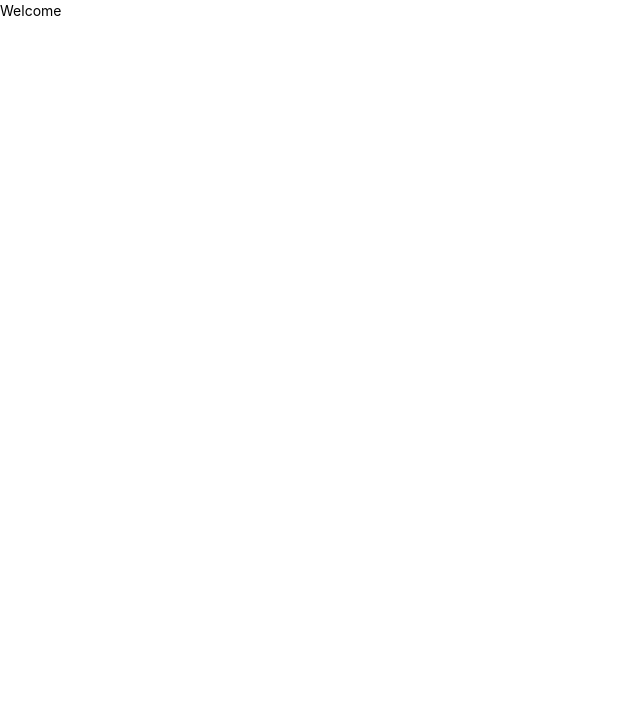
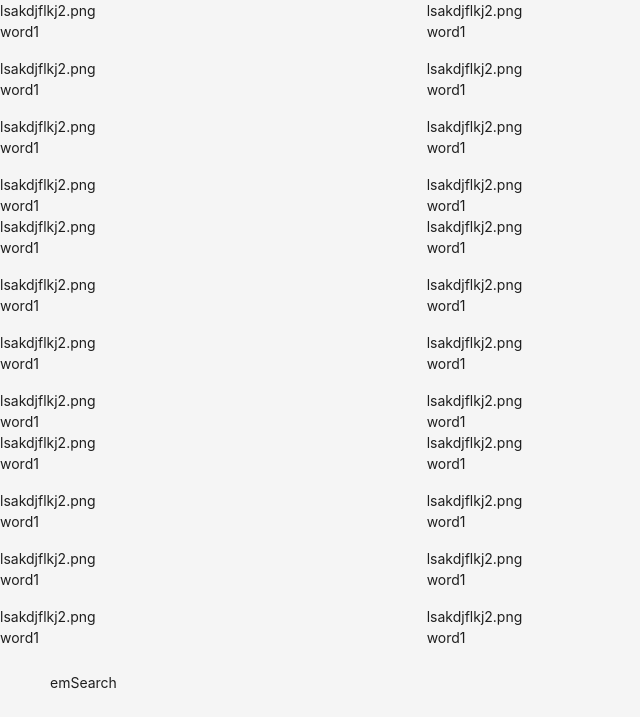
Before and after one commit to emVisible/Celeste, a React (Vite) app: page / in a window 1280 px wide. Shown: the top 728 px of the page, without its empty margins (0-640 px from the left). Built offline with nearby package versions, Linux system fonts and the light colour scheme.

Commit message:
20231230

```diff
--- a/src/App.tsx
+++ b/src/App.tsx
@@ -1,9 +1,16 @@
-import Welcome from "@/components/welcome"
-
+import Welcome from '@/components/Welcome'
+import { BrowserRouter, NavLink, Route, Routes } from 'react-router-dom'
+import Nav from './views/Nav'
+import Blog from './views/Blog'
+import Ratio from './views/Ratio'
 function App() {
   return (
     <>
-      <Welcome />
+      <Routes>
+        <Route path='' Component={Nav}></Route>
+        <Route path='blog' Component={Blog}></Route>
+        <Route path='ratio' Component={Ratio}></Route>
+      </Routes>
     </>
   )
 }
--- /dev/null
+++ b/src/assets/data.ts
@@ -0,0 +1,22 @@
+const data = [
+  [
+    { name: 'word1', imgUrl: 'lsakdjflkj2.png' },
+    { name: 'word1', imgUrl: 'lsakdjflkj2.png' },
+    { name: 'word1', imgUrl: 'lsakdjflkj2.png' },
+    { name: 'word1', imgUrl: 'lsakdjflkj2.png' },
+  ],
+  [
+    { name: 'word1', imgUrl: 'lsakdjflkj2.png' },
+    { name: 'word1', imgUrl: 'lsakdjflkj2.png' },
+    { name: 'word1', imgUrl: 'lsakdjflkj2.png' },
+    { name: 'word1', imgUrl: 'lsakdjflkj2.png' },
+  ],
+  [
+    { name: 'word1', imgUrl: 'lsakdjflkj2.png' },
+    { name: 'word1', imgUrl: 'lsakdjflkj2.png' },
+    { name: 'word1', imgUrl: 'lsakdjflkj2.png' },
+    { name: 'word1', imgUrl: 'lsakdjflkj2.png' },
+  ],
+]as data[][]
+
+export default data
--- /dev/null
+++ b/src/assets/global.scss
@@ -0,0 +1,15 @@
+$MaskColor: #222f3e;
+.global-transition {
+  transition: 0.3s;
+  -webkit-transition: 0.3s;
+  -moz-transition: 0.3s;
+  -ms-transition: 0.3s;
+  -o-transition: 0.3s;
+}
+.mask-hide {
+  transform: translateY(-100%);
+  -webkit-transform: translateY(-100%);
+  -moz-transform: translateY(-100%);
+  -ms-transform: translateY(-100%);
+  -o-transform: translateY(-100%);
+}
--- a/src/components/Welcome.tsx
+++ b/src/components/Welcome.tsx
@@ -1,13 +1,18 @@
-import { Flex, Grid, Layout, Row } from 'antd'
-import { Component } from 'react'
+import { Row } from 'antd'
+import { SyntheticEvent } from 'react'
 export default () => {
   const render = () => {
     return <h2 className="text-[4rem] italic text-white">Welcome</h2>
   }
 
+  const hide = (event:SyntheticEvent)=>{
+    const target = event.target as HTMLElement
+    target.classList.toggle("mask-hide")
+  }
+
   return (
-    <Row className="w-screen h-screen bg-[#222f3e]">
-      <div className='absolute right-28 bottom-14'>{render()}</div>
+    <Row className="w-screen h-screen bg-[#222f3e] global-transition" onClick={(event)=>{hide(event)}}>
+      <div className='absolute right-28 bottom-14' >{render()}</div>
     </Row>
   )
 }
--- /dev/null
+++ b/src/components/nav/emNav.tsx
@@ -0,0 +1,29 @@
+import data from '@/assets/data'
+import { Col, Flex, Row } from 'antd'
+
+export default () => {
+  return (
+    <article className="flex justify-center flex-1">
+      {data.map((item, index) => {
+        return (
+          <Flex key={index} vertical gap={'middle'} className="flex-1">
+            {item.map((subItem, subIndex) => {
+              return (
+                <Row key={subIndex} className="flex-1 justify-center ">
+                  <Col span={8} className="flex justify-center items-center flex-1 ">
+                    <div>{subItem.imgUrl}</div>
+                    <div>{subItem.name}</div>
+                  </Col>
+                  <Col span={8} className="flex justify-center items-center flex-1 ">
+                    <div>{subItem.imgUrl}</div>
+                    <div>{subItem.name}</div>
+                  </Col>
+                </Row>
+              )
+            })}
+          </Flex>
+        )
+      })}
+    </article>
+  )
+}
--- /dev/null
+++ b/src/components/nav/emSearch.tsx
@@ -0,0 +1,5 @@
+export default ()=>{
+  return <div>
+    emSearch
+  </div>
+}
--- a/src/main.tsx
+++ b/src/main.tsx
@@ -2,7 +2,9 @@ import React from 'react'
 import ReactDOM from 'react-dom/client'
 import App from './App.tsx'
 import { ConfigProvider } from 'antd'
+import { BrowserRouter } from 'react-router-dom'
 import '@/plugins/tailwind/index.scss'
+import '@/assets/global.scss'
 ConfigProvider.config({
   theme: {},
 })
@@ -10,7 +12,9 @@ ConfigProvider.config({
 ReactDOM.createRoot(document.getElementById('root')!).render(
   <React.StrictMode>
     <ConfigProvider>
-      <App />
+      <BrowserRouter>
+        <App />
+      </BrowserRouter>
     </ConfigProvider>
   </React.StrictMode>,
 )
--- /dev/null
+++ b/src/types.d.ts
@@ -0,0 +1,4 @@
+interface data {
+  name: string,
+  imgUrl: string
+}
--- /dev/null
+++ b/src/views/Blog.tsx
@@ -0,0 +1,15 @@
+import { Layout } from 'antd'
+import { Content, Footer } from 'antd/es/layout/layout'
+
+export default () => {
+  return (
+    <Layout>
+      <Content >
+
+      </Content>
+      <Footer>
+
+      </Footer>
+    </Layout>
+  )
+}
--- /dev/null
+++ b/src/views/Nav.tsx
@@ -0,0 +1,17 @@
+import EmNav from '@/components/nav/emNav'
+import EmSearch from '@/components/nav/emSearch'
+import { Layout } from 'antd'
+import { Content, Footer } from 'antd/es/layout/layout'
+
+export default () => {
+  return (
+    <Layout className="w-screen h-screen">
+      <Content className="flex flex-col">
+        <EmNav  />
+      </Content>
+      <Footer className="min-h-40">
+        <EmSearch />
+      </Footer>
+    </Layout>
+  )
+}
--- /dev/null
+++ b/src/views/Ratio.tsx
@@ -0,0 +1,13 @@
+import { Layout } from 'antd'
+import { Content, Footer } from 'antd/es/layout/layout'
+
+export default () => {
+  return (
+    <Layout>
+      <Content>
+        Ratio
+      </Content>
+      <Footer></Footer>
+    </Layout>
+  )
+}
```
Also changed, not shown: package.json (+6 -1 lines), 2 other files (tests, documents, lock files or other folders).
